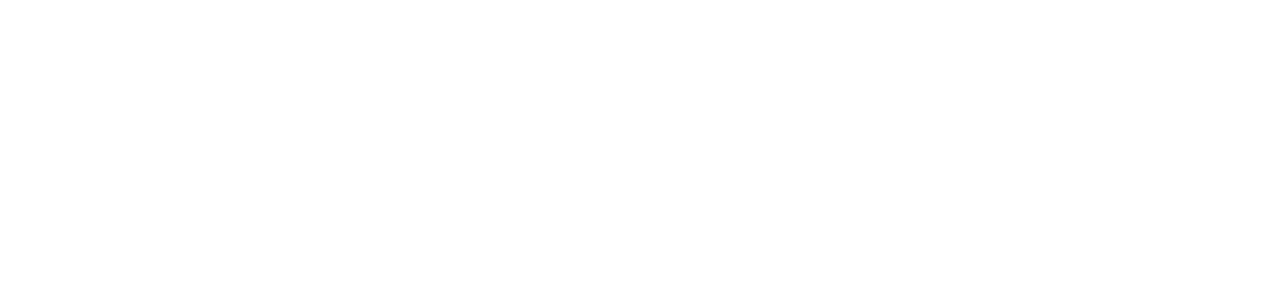
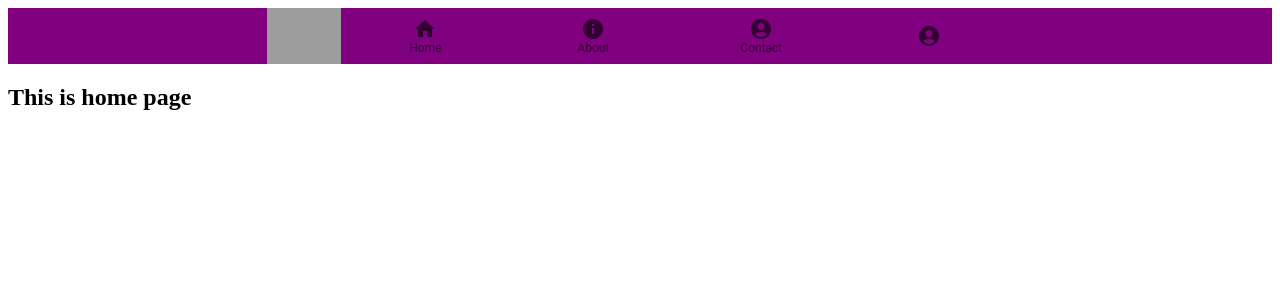
Before and after one commit to PKalyanReddy/Declaration-DevOps_032, a React (Vite) app in the folder ERDiagram_Builder__app/: page / in a window 1280 px wide. Shown: the top 300 px of the page. Built offline with nearby package versions, Linux system fonts and the light colour scheme; grey boxes are pictures that could not be loaded.

Commit message:
Authentication is done Logo is broken  and simple Modifications we have to do

```diff
--- a/ERDiagram_Builder__app/package.json
+++ b/ERDiagram_Builder__app/package.json
@@ -10,9 +10,12 @@
     "preview": "vite preview"
   },
   "dependencies": {
+    "@auth0/auth0-react": "^2.2.4",
     "@chakra-ui/react": "^2.8.2",
     "@emotion/react": "^11.11.4",
     "@emotion/styled": "^11.11.5",
+    "@mui/icons-material": "^5.16.4",
+    "@mui/material": "^5.16.4",
     "framer-motion": "^11.3.5",
     "react": "^18.3.1",
     "react-dom": "^18.3.1",
--- a/ERDiagram_Builder__app/src/App.jsx
+++ b/ERDiagram_Builder__app/src/App.jsx
@@ -1,12 +1,42 @@
-import './App.css'
+// src/App.jsx
+import React from "react";
+import { useAuth0 } from "@auth0/auth0-react";
+import NavigationBar from "./components/NavigationBar";
 
-function App() {
+
+const App = () => {
+  const { isLoading, isAuthenticated, user } = useAuth0();
+
+  if (isLoading) {
+    return <div>Loading...</div>;
+  }
 
   return (
-    <>
+    <div>
+      <NavigationBar/>
+      {isAuthenticated ? (
+        <div>
+         <div className="Head">
+          <h5>Welcome, {user.name}</h5>
+          <h5>This is our landing page</h5>
+          </div>
+          <div className="Lorem">
+            <img src="https://picsum.photos/200/300" alt="" />
+            <img src="https://picsum.photos/200/301" alt="" />
+            <img src="https://picsum.photos/200/302" alt="" />
+            <img src="https://picsum.photos/200/303" alt="" />
+            <img src="https://picsum.photos/200/304" alt="" />
+            <img src="https://picsum.photos/200/305" alt="" />
+            <img src="https://picsum.photos/200/306" alt="" />
+          </div>
+        </div>
+      ) : (
+        <div>
+          <h2>This is home page</h2>
+        </div>
+      )}
+    </div>
+  );
+};
 
-    </>
-  )
-}
-
-export default App
+export default App;
--- /dev/null
+++ b/ERDiagram_Builder__app/src/components/LoginButton.jsx
@@ -0,0 +1,19 @@
+
+import React from "react";
+import { useAuth0 } from "@auth0/auth0-react";
+import BottomNavigationAction from "@mui/material/BottomNavigationAction";
+import AccountCircleIcon from "@mui/icons-material/AccountCircle";
+
+const LoginButton = () => {
+  const { loginWithRedirect } = useAuth0();
+
+  return (
+    <BottomNavigationAction
+      label="Login"
+      icon={<AccountCircleIcon />}
+      onClick={() => loginWithRedirect()}
+    />
+  );
+};
+
+export default LoginButton;
--- /dev/null
+++ b/ERDiagram_Builder__app/src/components/LogoutButton.jsx
@@ -0,0 +1,18 @@
+import React from "react";
+import { useAuth0 } from "@auth0/auth0-react";
+import BottomNavigationAction from "@mui/material/BottomNavigationAction";
+import AccountCircleIcon from "@mui/icons-material/AccountCircle";
+
+const LogoutButton = () => {
+  const { logout } = useAuth0();
+
+  return (
+    <BottomNavigationAction
+      label="Logout"
+      icon={<AccountCircleIcon />}
+      onClick={() => logout({ returnTo: window.location.origin })}
+    />
+  );
+};
+
+export default LogoutButton;
--- /dev/null
+++ b/ERDiagram_Builder__app/src/components/NavigationBar.jsx
@@ -0,0 +1,36 @@
+// src/NavigationBar.jsx
+import React from "react";
+import BottomNavigation from "@mui/material/BottomNavigation";
+import BottomNavigationAction from "@mui/material/BottomNavigationAction";
+import HomeIcon from "@mui/icons-material/Home";
+import InfoIcon from "@mui/icons-material/Info";
+import AccountCircleIcon from "@mui/icons-material/AccountCircle";
+import { useAuth0 } from "@auth0/auth0-react";
+
+// import "./App.css";
+import LogoutButton from "./LogoutButton";
+import LoginButton from "./LoginButton";
+
+const NavigationBar = () => {
+  const [value, setValue] = React.useState(0);
+  const { isAuthenticated } = useAuth0();
+
+  return (
+    <BottomNavigation
+      style={{ backgroundColor: "purple", color: "black" }}
+      showLabels
+      value={value}
+      onChange={(event, newValue) => {
+        setValue(newValue);
+      }}
+    >
+      <img src="Er-Logo,jpg" />
+      <BottomNavigationAction label="Home" icon={<HomeIcon />} />
+      <BottomNavigationAction label="About" icon={<InfoIcon />} />
+      <BottomNavigationAction label="Contact" icon={<AccountCircleIcon />} />
+      {isAuthenticated ? <LogoutButton /> : <LoginButton />}
+    </BottomNavigation>
+  );
+};
+
+export default NavigationBar;
--- /dev/null
+++ b/ERDiagram_Builder__app/src/components/auth_config.json
@@ -0,0 +1,4 @@
+{
+    "domain":  "dev-hn0fggk6bwm5oia5.us.auth0.com" ,
+    "clientId": "SlcTGkEdgFPdRnK5VyP09KtlvyhnEoZ9"
+  }
--- a/ERDiagram_Builder__app/src/main.jsx
+++ b/ERDiagram_Builder__app/src/main.jsx
@@ -1,10 +1,19 @@
-import React from 'react'
-import ReactDOM from 'react-dom/client'
-import App from './App.jsx'
-import './index.css'
+// src/main.jsx
+import React from "react";
+import ReactDOM from "react-dom";
+import App from "./App";
+import { Auth0Provider } from "@auth0/auth0-react";
+import config from "./components/auth_config.json";
+import "./App.css";
+const domain = config.domain;
+const clientId = config.clientId;
 
-ReactDOM.createRoot(document.getElementById('root')).render(
-
+ReactDOM.createRoot(document.getElementById("root")).render(
+  <Auth0Provider
+    domain={domain}
+    clientId={clientId}
+    redirectUri={window.location.origin}
+  >
     <App />
-
-)
+  </Auth0Provider>
+);
```
Also changed, not shown: ERDiagram_Builder__app/src/Er-Logo.jpg (added), 1 other file (tests, documents, lock files or other folders).
